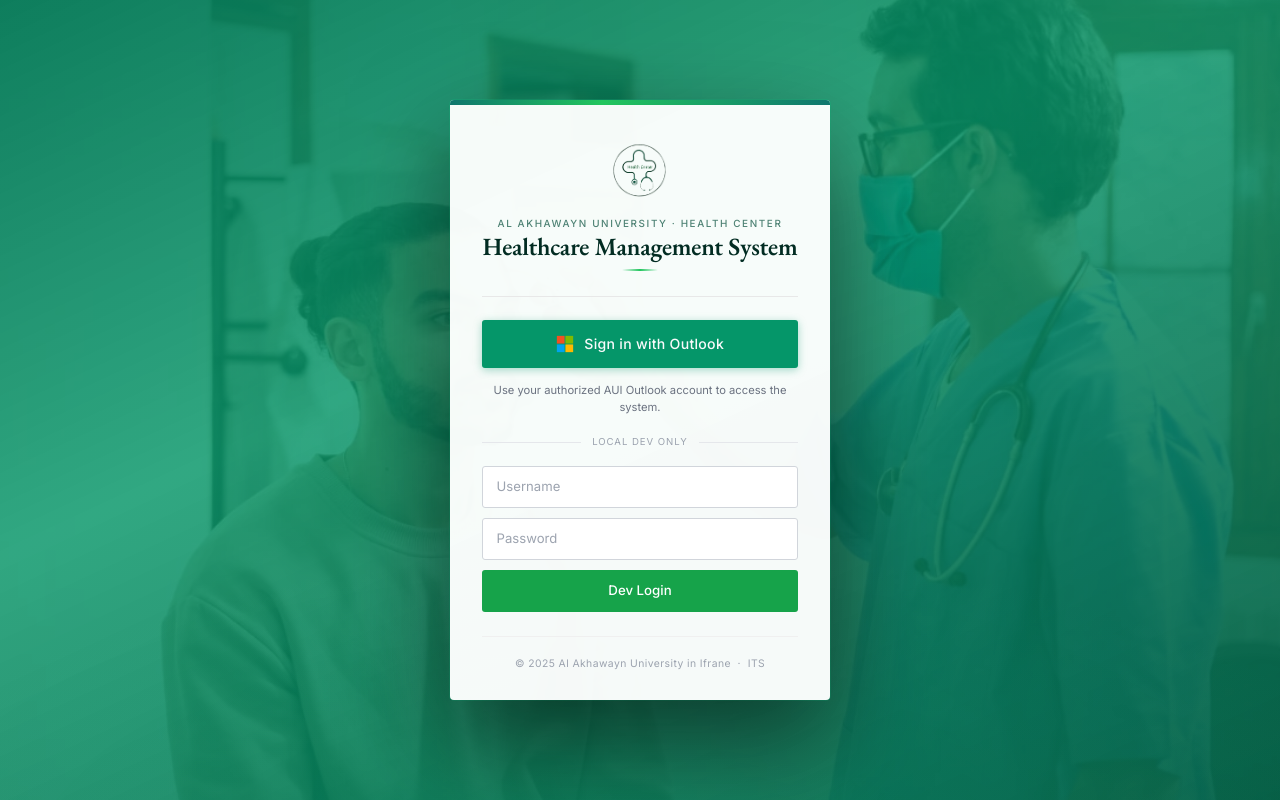
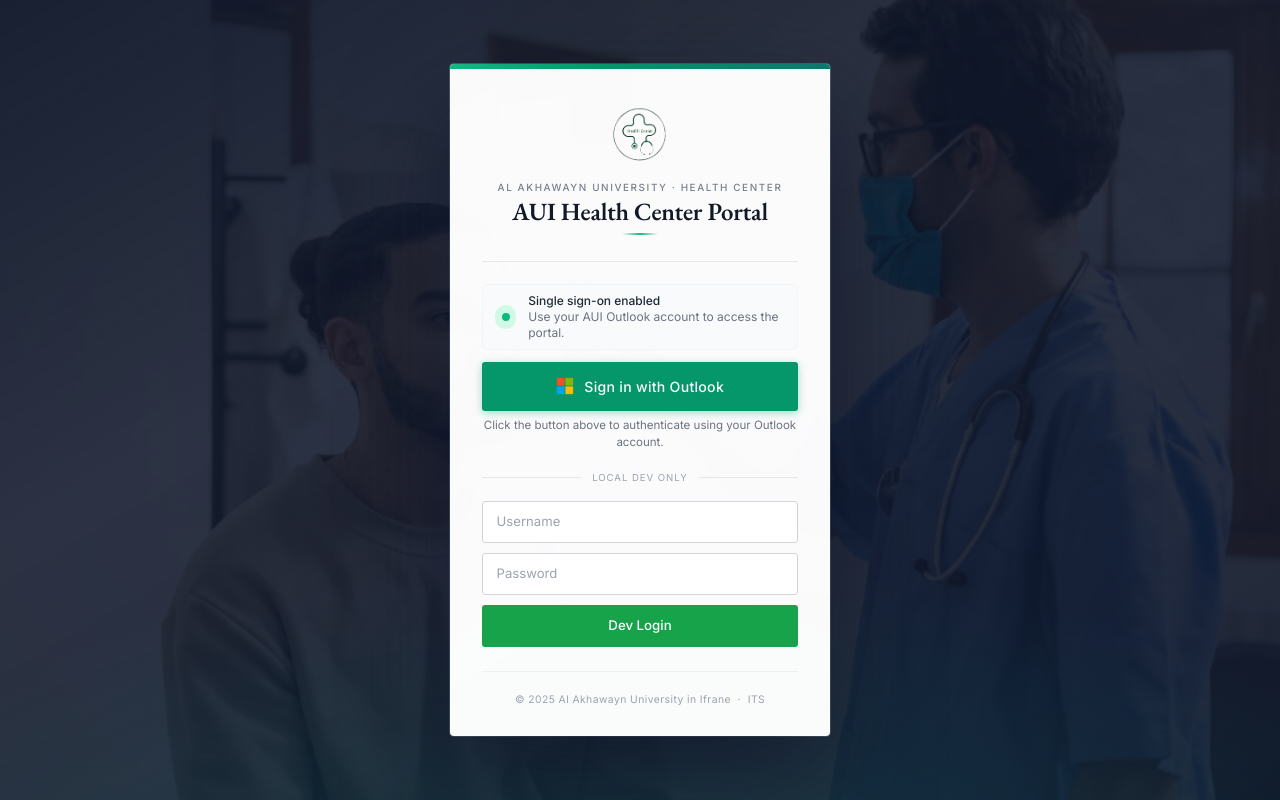
Before and after one commit to soufianeabou/healthcenter, a React (Vite) app: page / in a window 1280 px wide. Built offline with nearby package versions, Linux system fonts and the light colour scheme; no server answers.

Commit message:
design: align login background with AUI reports style
Made-with: Cursor

```diff
--- a/src/components/Login.tsx
+++ b/src/components/Login.tsx
@@ -37,41 +37,41 @@ const Login: React.FC = () => {
         }
         @keyframes lcZoom { from { transform:scale(1); } to { transform:scale(1.06); } }
 
-        /* Green health overlay on background */
+        /* Deep neutral overlay on background (eye-friendly) */
         .lc-overlay {
           position: absolute; inset: 0; z-index: 1;
           background: linear-gradient(
-            155deg,
-            rgba(4, 120, 87, 0.96) 0%,
-            rgba(5, 150, 105, 0.82) 40%,
-            rgba(6, 95, 70, 0.96) 100%
+            150deg,
+            rgba(15, 23, 42, 0.96) 0%,
+            rgba(15, 23, 42, 0.88) 35%,
+            rgba(15, 23, 42, 0.92) 100%
           );
         }
 
         /* Soft vignette at bottom */
         .lc-vignette {
           position: absolute; inset: 0; z-index: 2; pointer-events: none;
-          background: radial-gradient(ellipse 90% 60% at 50% 110%, rgba(16,185,129,0.18) 0%, transparent 70%);
+          background: radial-gradient(ellipse 90% 60% at 50% 115%, rgba(15,118,110,0.28) 0%, transparent 75%);
         }
 
         /* Card */
         .lc-card {
           position: relative; z-index: 10;
           width: 100%; max-width: 380px;
-          background: rgba(255,255,255,0.96);
+          background: rgba(255,255,255,0.98);
           border-radius: 4px;
           padding: 0;
-          box-shadow: 0 40px 100px rgba(0,0,0,0.55), 0 0 0 1px rgba(16,185,129,0.32);
+          box-shadow: 0 40px 100px rgba(15,23,42,0.78), 0 0 0 1px rgba(148,163,184,0.40);
           opacity: 0; transform: translateY(24px);
           transition: opacity 0.55s cubic-bezier(.22,1,.36,1), transform 0.55s cubic-bezier(.22,1,.36,1);
           overflow: hidden;
         }
         .lc-card.mounted { opacity:1; transform:translateY(0); }
 
-        /* Top bar in health green */
+        /* Top bar subtle green accent */
         .lc-topbar {
           height: 5px;
-          background: linear-gradient(90deg, #0f766e 0%, #22c55e 40%, #0f766e 100%);
+          background: linear-gradient(90deg, #10b981 0%, #059669 40%, #0f766e 100%);
         }
 
         /* Card body */
@@ -85,16 +85,16 @@ const Login: React.FC = () => {
 
         .lc-university {
           font-size: 0.62rem; font-weight: 500; letter-spacing: 0.16em;
-          text-transform: uppercase; color: #064e3b; opacity: 0.7;
+          text-transform: uppercase; color: #6b7280; opacity: 0.9;
         }
         .lc-title {
           font-family: 'EB Garamond', Georgia, serif;
-          font-size: 1.55rem; font-weight: 600; color: #022c22;
+          font-size: 1.55rem; font-weight: 600; color: #111827;
           line-height: 1.15; letter-spacing: -0.01em; margin-top: 0.1rem;
         }
         .lc-gold-rule {
           width: 36px; height: 2px; margin: 0.5rem auto 0;
-          background: linear-gradient(90deg, transparent, #22c55e, transparent);
+          background: linear-gradient(90deg, transparent, #10b981, transparent);
           border-radius: 2px;
         }
 
@@ -126,8 +126,8 @@ const Login: React.FC = () => {
         .lc-btn:disabled { opacity:0.55; cursor:not-allowed; transform:none; }
 
         .lc-hint {
-          text-align:center; font-size:0.70rem; color:#6b7280;
-          margin-top:0.9rem; line-height:1.5;
+          text-align:center; font-size:0.72rem; color:#6b7280;
+          margin-top:0.4rem; line-height:1.5;
         }
 
         /* Footer */
@@ -176,12 +176,25 @@ const Login: React.FC = () => {
             />
             <div>
               <p className="lc-university">Al Akhawayn University · Health Center</p>
-              <h1 className="lc-title">Healthcare Management System</h1>
+              <h1 className="lc-title">AUI Health Center Portal</h1>
               <div className="lc-gold-rule" />
             </div>
           </div>
 
           <div className="lc-rule" />
+
+          {/* Single sign-on status + error if any */}
+          <div className="mb-3">
+            <div className="flex items-center gap-3 rounded-md border border-gray-100 bg-gray-50 px-3 py-2">
+              <div className="w-6 h-6 rounded-full flex items-center justify-center bg-emerald-100">
+                <span className="w-2 h-2 rounded-full bg-emerald-500" />
+              </div>
+              <div className="text-xs">
+                <p className="font-medium text-gray-800">Single sign-on enabled</p>
+                <p className="text-gray-500">Use your AUI Outlook account to access the portal.</p>
+              </div>
+            </div>
+          </div>
 
           {/* Error banner */}
           {authError && (
@@ -202,7 +215,7 @@ const Login: React.FC = () => {
             Sign in with Outlook
           </button>
 
-          <p className="lc-hint">Use your authorized AUI Outlook account to access the system.</p>
+          <p className="lc-hint">Click the button above to authenticate using your Outlook account.</p>
 
           {/* Local dev fallback */}
           {isLocalDev && <DevLogin />}
```
